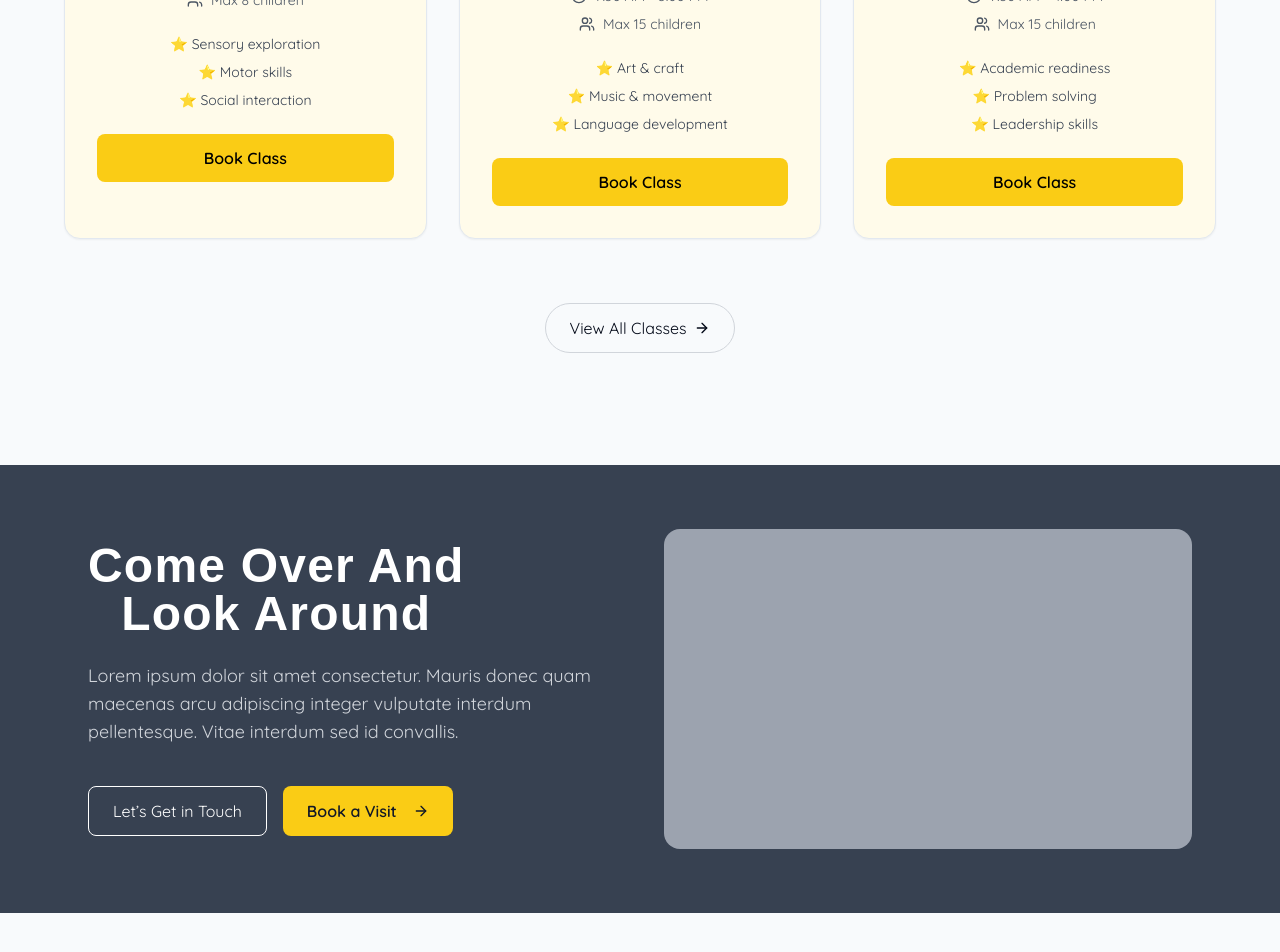
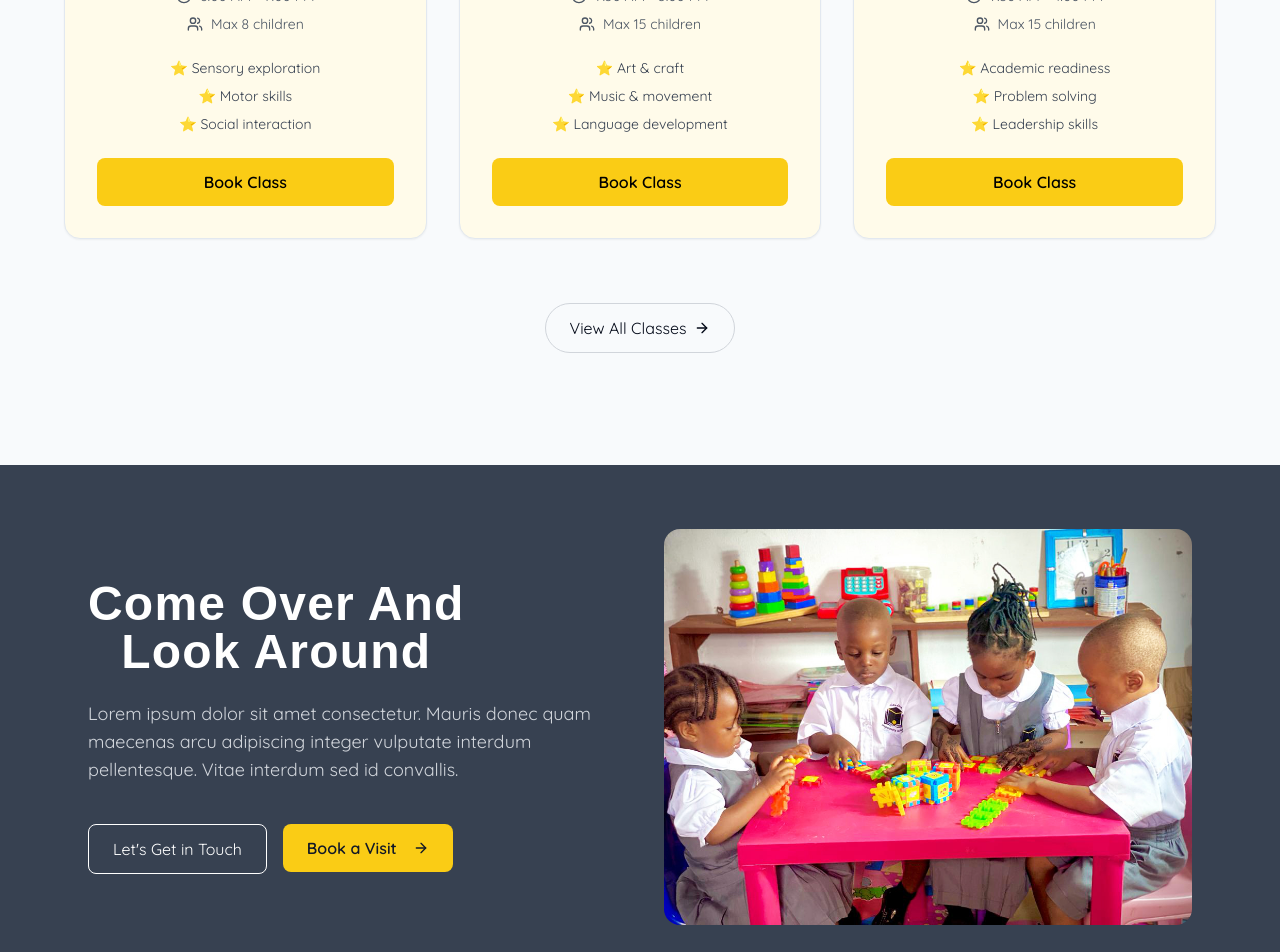
Before and after one commit to kmgmedia/sandton_prep_website, a Next.js app: page / in a window 1280 px wide. Shown: the part 1840-2792 px from the top of the page. Built offline with nearby package versions, Linux system fonts and the light colour scheme; a web font is replaced by a local one.

Commit message:
Done with the calender session for parents to make a booking.

```diff
--- a/components/ui/Landingpage/Believe.tsx
+++ b/components/ui/Landingpage/Believe.tsx
@@ -6,7 +6,7 @@ const Believe = () => {
   return (
     <div className="flex justify-center py-20 px-4">
       {/* Yellow container */}
-      <div className="w-full max-w-6xl px-6 sm:px-10 md:px-16 py-7 bg-yellow-300 rounded-[30px] flex flex-col items-center gap-8">
+      <div className="w-full max-w-6xl px-6 sm:px-10 md:px-20 py-7 bg-yellow-300 rounded-[30px] flex flex-col items-center gap-8">
         {/* Content Wrapper */}
         <div className="flex flex-col md:flex-row justify-center items-center md:items-start gap-12 md:gap-20 w-full">
           {/* Left Column - Cards */}
@@ -76,12 +76,12 @@ const Believe = () => {
 
           {/* Right Column - Text */}
           <div className="w-full md:w-96 flex flex-col gap-5 text-center md:text-left">
-            <h2
+            <h3
               className="font-sandyKids font-bold text-4xl md:text-5xl text-gray-900 mb-4 tracking-wider"
               style={{ WebkitTextStroke: 0 }}
             >
               What we believe in
-            </h2>
+            </h3>
             <p className="text-blue-950 text-base sm:text-lg font-semibold font-['Quicksand']">
               Lorem ipsum dolor sit amet consectetur. Mauris donec quam maecenas
               arcu adipiscing integer vulputate interdum pellentesque. Vitae
@@ -89,8 +89,7 @@ const Believe = () => {
             </p>
             <p className="text-blue-950 text-base sm:text-lg font-semibold font-['Quicksand']">
               Lorem ipsum dolor sit amet consectetur. Mauris donec quam maecenas
-              arcu adipiscing integer vulputate interdum pellentesque. Vitae
-              interdum sed id convallis. Integer vulputate interdum
+              arcu adipiscing integer vulputate interdum pellentesque.
               pellentesque. Vitae interdum sed id convallis.
             </p>
           </div>
--- a/components/ui/Landingpage/Comeover.tsx
+++ b/components/ui/Landingpage/Comeover.tsx
@@ -1,6 +1,11 @@
 "use client";
 
+import Link from "next/link";
+import Image from "next/image";
 import Button from "../button";
+
+
+
 
 export default function VisitSection() {
   return (
@@ -21,19 +26,27 @@ export default function VisitSection() {
             interdum sed id convallis.
           </p>
           <div className="flex gap-4 mt-4 flex-wrap">
-            <button className="px-6 py-3 border border-white rounded-lg hover:bg-white hover:text-gray-700 transition">
-              Let’s Get in Touch
-            </button>
-            <Button
-              label="Book a Visit"
-              onClick={() => alert("Book a Visit pressed!")}
-              showArrow
-            />
+            <Link href="/contact">
+              <button className="px-6 py-3 border border-white rounded-lg hover:bg-white hover:text-gray-700 transition">
+                Let&apos;s Get in Touch
+              </button>
+            </Link>
+            <Link href="/bookpage">
+              <Button label="Book a Visit" showArrow />
+            </Link>
           </div>
         </div>
 
         {/* Right Column - Placeholder for Image */}
-        <div className="w-full h-64 md:h-80 bg-gray-400 rounded-2xl"></div>
+        <div>
+          <Image
+            src="/assets/kids.jpg" // remove /public
+            alt="Kids playing"
+            width={800} // set your desired width
+            height={320} // set your desired height
+            className="rounded-2xl object-cover"
+          />
+        </div>
       </div>
     </main>
   );
--- a/components/ui/Landingpage/Curriculum.tsx
+++ b/components/ui/Landingpage/Curriculum.tsx
@@ -1,5 +1,6 @@
 "use client";
 
+import Link from "next/link";
 import React from "react";
 
 const Curriculum = () => {
@@ -31,11 +32,13 @@ const Curriculum = () => {
       title: "Upcoming Events",
       desc: "Join us for special activities and community celebrations",
       btn: "View Events",
+      link: "/events",
     },
     {
       title: "School Blog",
       desc: "Educational insights and parenting tips from our experts",
       btn: "Read Blogs",
+      link: "/blog",
     },
     {
       title: "Get in Touch",
@@ -45,6 +48,7 @@ const Curriculum = () => {
         </>
       ),
       btn: "Contact Us",
+      link: "/contact",
     },
   ];
 
@@ -91,9 +95,11 @@ const Curriculum = () => {
 
       {/* Explore Button */}
       <div className="flex justify-center gap-6 flex-wrap">
+        <Link href="/classes">
           <button className="px-6 py-3 bg-yellow-300 rounded-lg shadow hover:shadow-md text-gray-900 text-lg font-semibold font-['Quicksand']">
             Explore Full Curriculum
           </button>
+        </Link>
       </div>
 
       {/* Info Cards on full yellow background */}
@@ -110,9 +116,13 @@ const Curriculum = () => {
             <p className="text-slate-700 text-base sm:text-lg font-medium font-['Quicksand'] text-center leading-relaxed break-words">
               {card.desc}
             </p>
+
+            {/* three Button's works dynamically from here */}
+            <Link href={card.link}>
               <button className="px-5 py-3 bg-yellow-400 hover:bg-yellow-500 rounded-lg shadow text-gray-900 font-semibold font-['Quicksand']">
                 {card.btn}
               </button>
+            </Link>
           </div>
         ))}
       </div>
--- a/components/ui/Landingpage/Discovercard.tsx
+++ b/components/ui/Landingpage/Discovercard.tsx
@@ -1,4 +1,6 @@
 "use client";
+
+import Link from "next/link";
 import { Clock, Users, ArrowRight } from "lucide-react";
 import { motion } from "framer-motion";
 
@@ -7,7 +9,7 @@ export default function ClassesSection() {
     {
       title: "Sunshine Tots",
       age: "6-18 Months",
-      desc: "Sensory play and early development",
+      desc: "Building strong foundations with sensory play",
       time: "6:00 AM - 7:00 PM",
       max: "Max 8 children",
       features: ["Sensory exploration", "Motor skills", "Social interaction"],
@@ -86,9 +88,11 @@ export default function ClassesSection() {
                 <li key={i}>⭐ {feature}</li>
               ))}
             </ul>
-            <button className="w-full bg-yellow-400 hover:bg-yellow-500 text-black font-semibold py-3 rounded-lg">
-              Book Class
-            </button>
+            <div className="w-full bg-yellow-400 hover:bg-yellow-500 text-black font-semibold py-3 rounded-lg">
+              <Link href="/classes">
+                <button>Book Class</button>
+              </Link>
+            </div>
           </motion.div>
         ))}
       </div>
--- a/components/ui/Landingpage/Hero.tsx
+++ b/components/ui/Landingpage/Hero.tsx
@@ -2,6 +2,7 @@
 "use client";
 
 import Image from "next/image";
+import Link from "next/link";
 import { ArrowRight } from "lucide-react";
 import Button from "../button";
 import Discovercard from "./Discovercard";
@@ -60,7 +61,7 @@ export default function Home() {
             Book A Visit <ArrowRight className="ml-2 w-4 h-4" />
           </a>
           <a
-            href="#learn"
+            href="/classes"
             className="inline-flex items-center justify-center px-6 py-3 border border-gray-300 text-gray-800 hover:bg-gray-100 font-medium rounded-md transition font-quicksand"
           >
             Learn More
@@ -104,11 +105,9 @@ export default function Home() {
 
               {/* Button - centered under text */}
               <div className="flex justify-center lg:justify-start">
-                <Button
-                  label="Learn More"
-                  onClick={() => alert("Learn More pressed!")}
-                  showArrow
-                />
+                <Link href="/classes">
+                  <Button label="Learn More" showArrow />
+                </Link>
               </div>
             </div>
 
--- a/components/ui/Schedule/Calender.tsx
+++ b/components/ui/Schedule/Calender.tsx
@@ -171,10 +171,10 @@ const Calender = () => {
             </div>
           </div>
 
-          {/* Right Side Info Box */}
+
           {/* Right Side Info Box */}
           <div className="w-full lg:w-96 flex-shrink-0 flex flex-col gap-7 mt-8 lg:mt-0">
-            <div className="h-auto px-6 py-6 bg-white rounded-lg shadow-sm flex flex-col gap-5">
+            <div className="h-auto px-6 py-6 bg-white rounded-lg shadow-sm flex flex-col gap-3">
               <h3 className="text-xl font-bold text-slate-700">
                 What to Expect
               </h3>
@@ -230,7 +230,7 @@ const Calender = () => {
                 <h4 className="text-xl font-bold text-slate-700 font-['Quicksand']">
                   Parent Reviews
                 </h4>
-                <div className="flex flex-col gap-3">
+                <div className="flex flex-col gap-6">
                   {[
                     {
                       review:
```
Also changed, not shown: public/assets/kids.jpg (added). Lines whose indentation alone changed are shown as unchanged.
